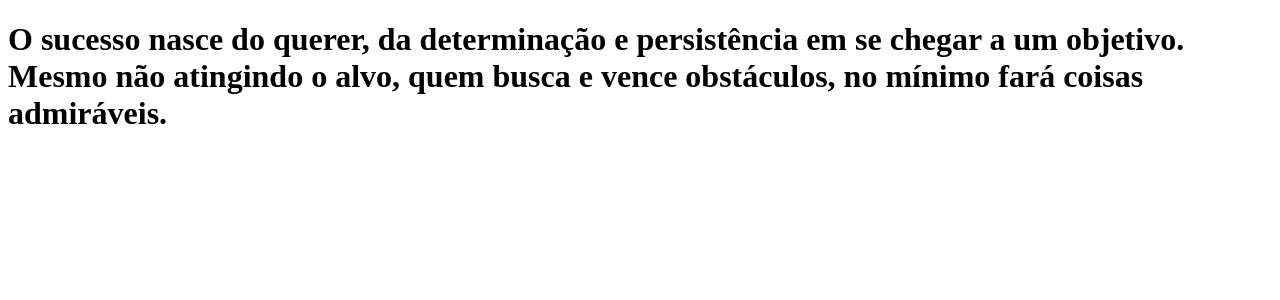
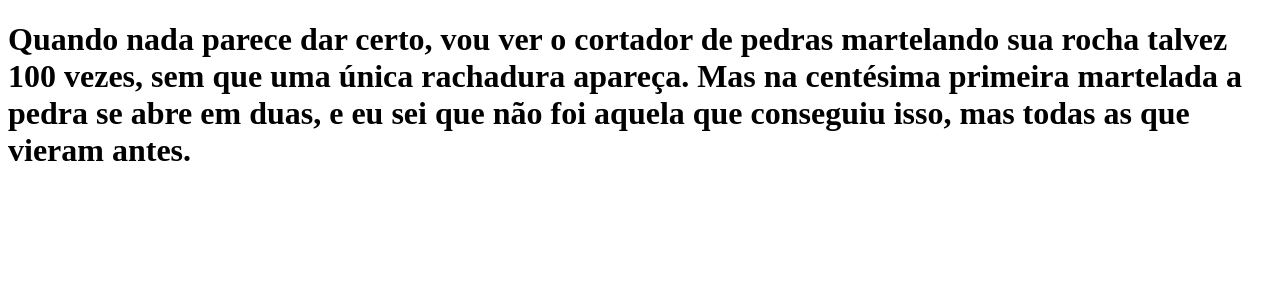
Before and after one commit to JonasFarias/clone-tabnews, a Next.js app: page / in a window 1280 px wide. Shown: the top 300 px of the page. Built offline with nearby package versions, Linux system fonts and the light colour scheme.

Commit message:
atualizando frase

```diff
--- a/pages/index.js
+++ b/pages/index.js
@@ -1,9 +1,5 @@
 function Home(){
-    return <h1>O sucesso nasce do querer,
-        da determinação e persistência em se
-        chegar a um objetivo. Mesmo não atingindo o alvo,
-        quem busca e vence obstáculos, no mínimo fará coisas
-        admiráveis.</h1>
+    return <h1>Quando nada parece dar certo, vou ver o cortador de pedras martelando sua rocha talvez 100 vezes, sem que uma única rachadura apareça. Mas na centésima primeira martelada a pedra se abre em duas, e eu sei que não foi aquela que conseguiu isso, mas todas as que vieram antes.</h1>
 }
 
 export default Home;
```
